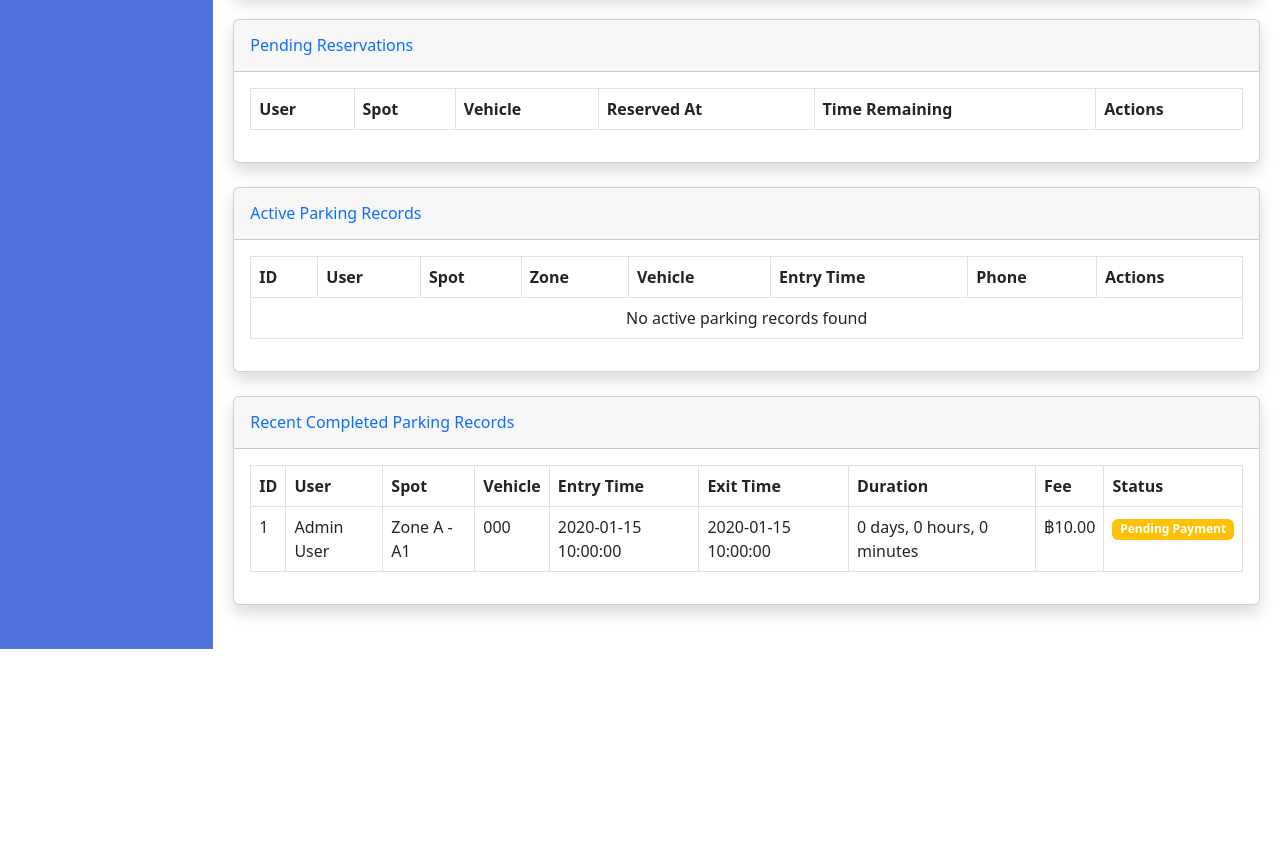
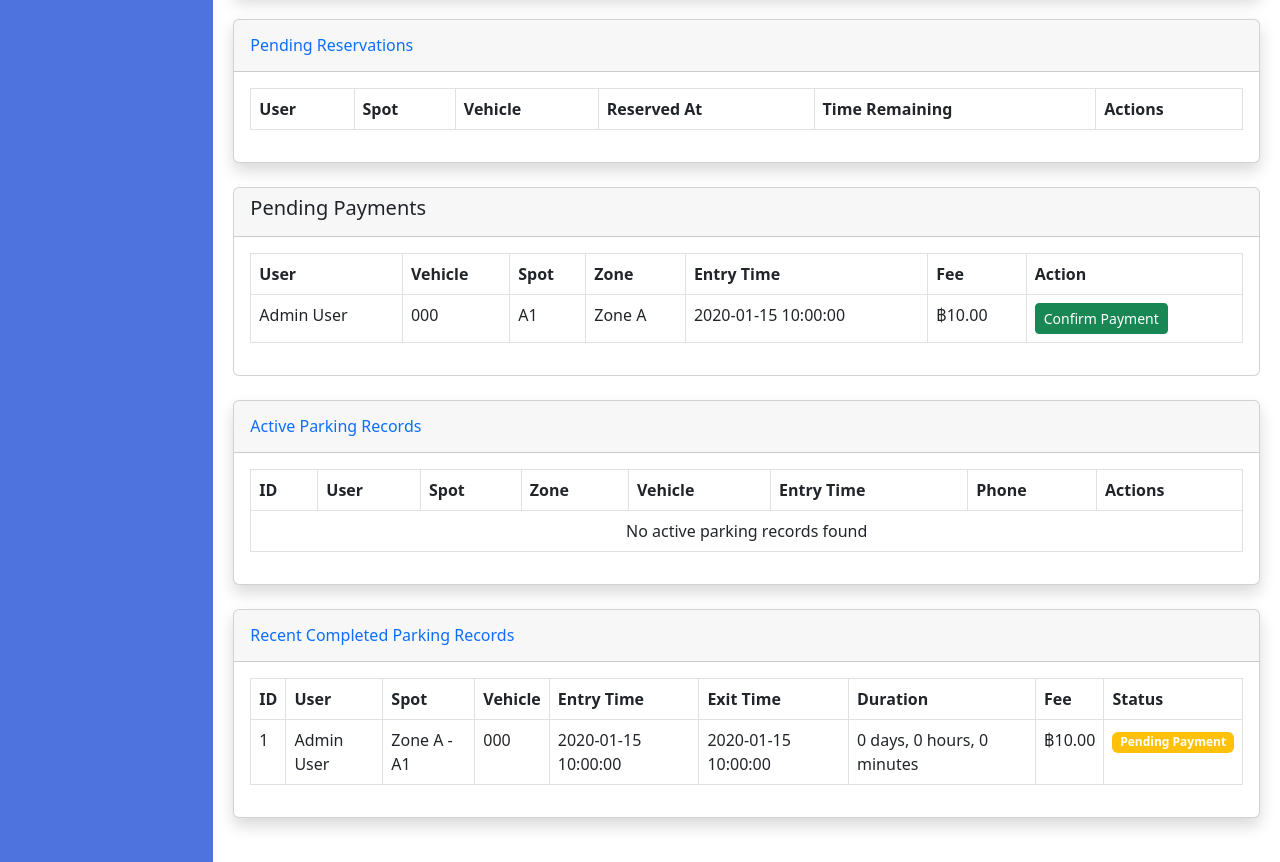
Before and after one commit to Narabadee/parking_system1, a PHP site: page /parking_system1/admin/parking.php in a window 1280 px wide. Shown: the part 428-1290 px from the top of the page. Before the commit the page ends 1077 px from the top, so only its background shows below. Run offline with PHP 8.4, Linux system fonts and the light colour scheme; a user stored in the database is signed in; data comes from the database, SQL or seed files in the repository; tables that the repository leaves empty hold one stand-in row (values such as "Sample post"); lists and menus that the app fills with data are empty.

Commit message:
add pending payment

```diff
--- a/admin/parking.php
+++ b/admin/parking.php
@@ -59,6 +59,30 @@ if ($_SERVER["REQUEST_METHOD"] == "POST" && isset($_POST["update_record"])) {
     }
 }
 
+// Handle payment confirmation
+if ($_SERVER["REQUEST_METHOD"] == "POST" && isset($_POST["confirm_payment"])) {
+    $recordId = $_POST["record_id"];
+    mysqli_begin_transaction($conn);
+    try {
+        // Set payment_status to 'paid', set exit_time, and free the spot
+        $updateSql = "UPDATE parking_records pr
+                      JOIN parking_spots ps ON pr.spot_id = ps.spot_id
+                      SET pr.payment_status = 'paid',
+                          pr.exit_time = NOW(),
+                          ps.status = 'free'
+                      WHERE pr.record_id = ?";
+        $stmt = mysqli_prepare($conn, $updateSql);
+        mysqli_stmt_bind_param($stmt, "i", $recordId);
+        mysqli_stmt_execute($stmt);
+
+        mysqli_commit($conn);
+        $successMsg = "Payment confirmed and parking session closed.";
+    } catch (Exception $e) {
+        mysqli_rollback($conn);
+        $errorMsg = "Error confirming payment: " . $e->getMessage();
+    }
+}
+
 // Get all parking zones
 $zonesSql = "SELECT * FROM parking_zones ORDER BY zone_name";
 $zonesResult = mysqli_query($conn, $zonesSql);
@@ -101,6 +125,16 @@ $pendingReservationsSql = "SELECT pr.*, ps.spot_number, pz.zone_name, u.first_na
                           WHERE pr.confirmation_status = 'pending'
                           AND pr.reservation_time >= DATE_SUB(NOW(), INTERVAL 1 MINUTE)
                           ORDER BY pr.reservation_time ASC";
+
+// Get all pending payments
+$pendingPaymentsSql = "SELECT pr.*, u.first_name, u.last_name, ps.spot_number, pz.zone_name
+                       FROM parking_records pr
+                       JOIN user u ON pr.user_id = u.user_id
+                       JOIN parking_spots ps ON pr.spot_id = ps.spot_id
+                       JOIN parking_zones pz ON ps.zone_id = pz.zone_id
+                       WHERE pr.payment_status = 'pending'
+                       ORDER BY pr.entry_time ASC";
+$pendingPaymentsResult = mysqli_query($conn, $pendingPaymentsSql);
 
 // Function to get parking spots by zone
 function getParkingSpotsByZone($conn, $zoneId) {
@@ -386,6 +420,54 @@ function getParkingSpotsByZone($conn, $zoneId) {
                                 </tbody>
                             </table>
                         </div>
+                    </div>
+                </div>
+
+                <!-- Pending Payments Section -->
+                <div class="card mb-4">
+                    <div class="card-header">
+                        <h5>Pending Payments</h5>
+                    </div>
+                    <div class="card-body">
+                        <?php if (isset($successMsg)): ?>
+                            <div class="alert alert-success"><?php echo $successMsg; ?></div>
+                        <?php endif; ?>
+                        <?php if (isset($errorMsg)): ?>
+                            <div class="alert alert-danger"><?php echo $errorMsg; ?></div>
+                        <?php endif; ?>
+                        <table class="table table-bordered">
+                            <thead>
+                                <tr>
+                                    <th>User</th>
+                                    <th>Vehicle</th>
+                                    <th>Spot</th>
+                                    <th>Zone</th>
+                                    <th>Entry Time</th>
+                                    <th>Fee</th>
+                                    <th>Action</th>
+                                </tr>
+                            </thead>
+                            <tbody>
+                                <?php while ($row = mysqli_fetch_assoc($pendingPaymentsResult)): ?>
+                                <tr>
+                                    <td><?php echo htmlspecialchars($row['first_name'] . ' ' . $row['last_name']); ?></td>
+                                    <td><?php echo htmlspecialchars($row['vehicle_number']); ?></td>
+                                    <td><?php echo htmlspecialchars($row['spot_number']); ?></td>
+                                    <td><?php echo htmlspecialchars($row['zone_name']); ?></td>
+                                    <td><?php echo htmlspecialchars($row['entry_time']); ?></td>
+                                    <td>฿<?php echo number_format($row['fee'], 2); ?></td>
+                                    <td>
+                                        <form method="post" style="display:inline;">
+                                            <input type="hidden" name="record_id" value="<?php echo $row['record_id']; ?>">
+                                            <button type="submit" name="confirm_payment" class="btn btn-success btn-sm">
+                                                Confirm Payment
+                                            </button>
+                                        </form>
+                                    </td>
+                                </tr>
+                                <?php endwhile; ?>
+                            </tbody>
+                        </table>
                     </div>
                 </div>
 
```
Also changed, not shown: service_fee.php (+5 -21 lines).
